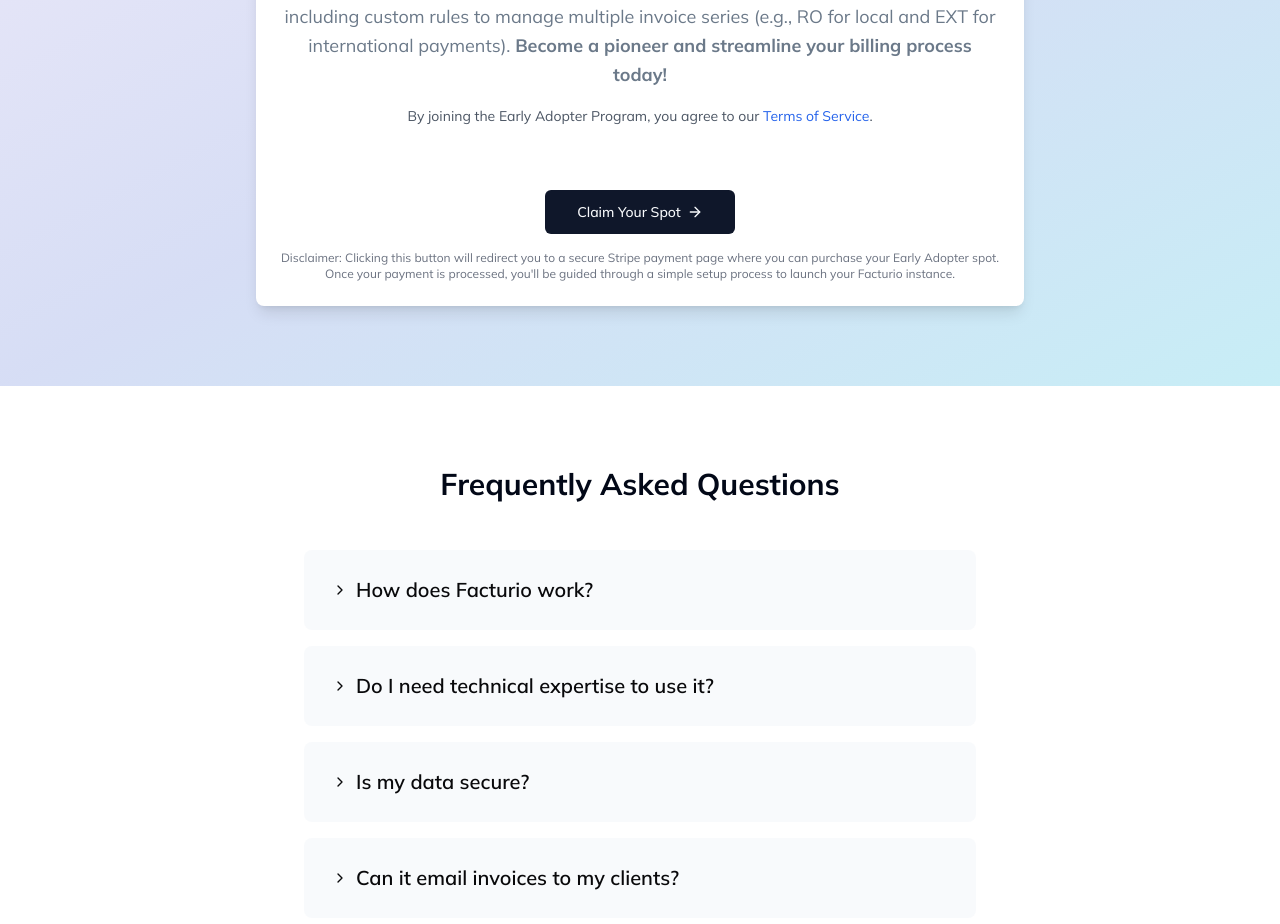
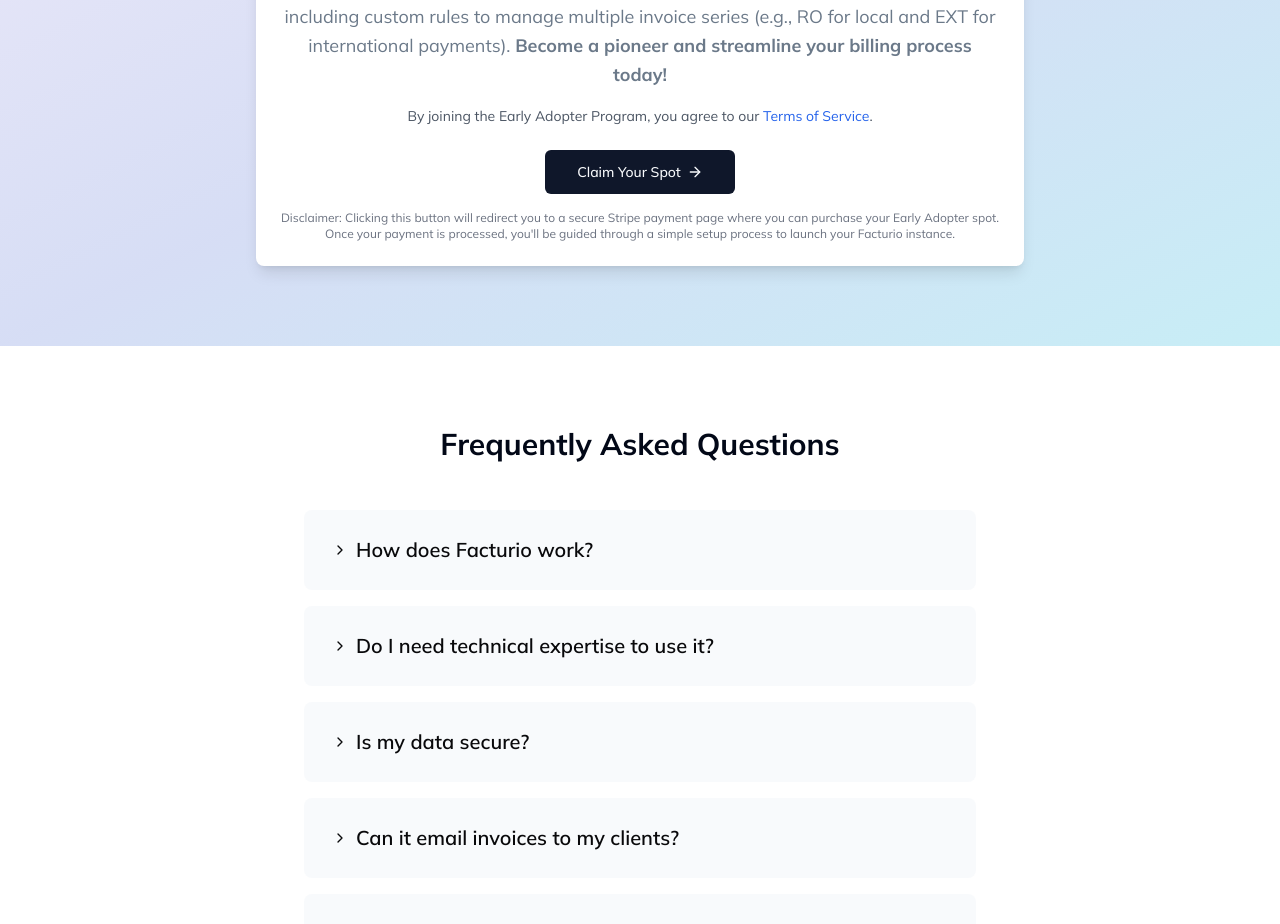
Before and after one commit to sunlesshalo/facturio-demo-frontend, a Next.js app: page / in a window 1280 px wide. Shown: the part 3501-4425 px from the top of the page. Built offline with nearby package versions, Linux system fonts and the light colour scheme.

Commit message:
reduced the padding above the Claim Your Spot button

```diff
--- a/src/components/landingPageComponents/PricingSection.js
+++ b/src/components/landingPageComponents/PricingSection.js
@@ -46,8 +46,8 @@ function EarlyAdopterSection() {
                     Terms of Service
                 </Link>.
             </p>
-            <div className="flex justify-center mt-8">
-              <div className="flex justify-center mt-8">
+            <div className="flex justify-center mt-2">
+              <div className="flex justify-center mt-4">
                 <button
                   onClick={() => window.open("https://buy.stripe.com/14k14lfLY03V7Cg4gs", "_blank")}
                   className={cn(buttonVariants({ size: 'lg' }), "flex items-center justify-center group")}
```
